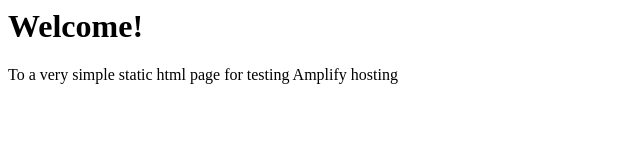
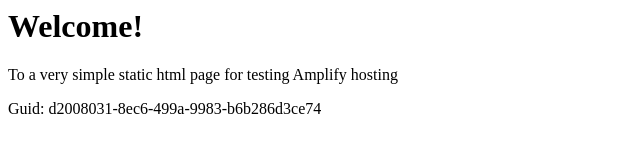
Before and after one commit to aws-aemilia-pdx/Github-PR-Commit-Integration-Test-DoNotTouch-Gith-OKSLNVO2-v1-preprod-us-west-2, a website: page src/index.html in a window 1280 px wide. Shown: the whole page, without its empty margins (0-640 px from the left). Drawn offline with Linux system fonts and the light colour scheme.

Commit message:
commit from integ tests

```diff
--- a/src/index.html
+++ b/src/index.html
@@ -1,3 +1,5 @@
+
+
 <html lang="en">
 
 <head>
@@ -10,6 +12,6 @@
 <body>
     <h1>Welcome!</h1>
     <p>To a very simple static html page for testing Amplify hosting</p>
-</body>
+    <p>Guid: d2008031-8ec6-499a-9983-b6b286d3ce74</p></body>
 
 </html>
```
